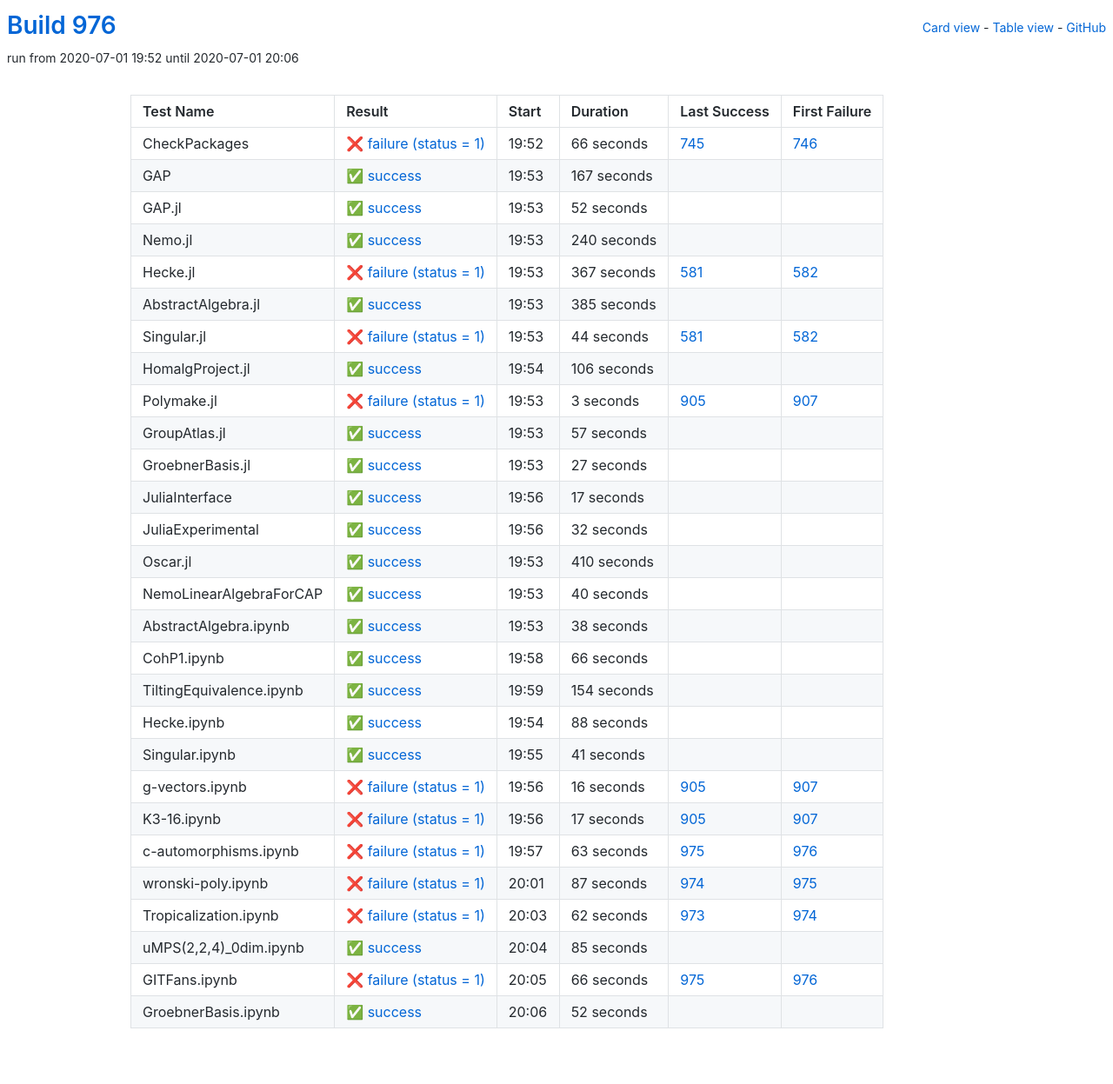
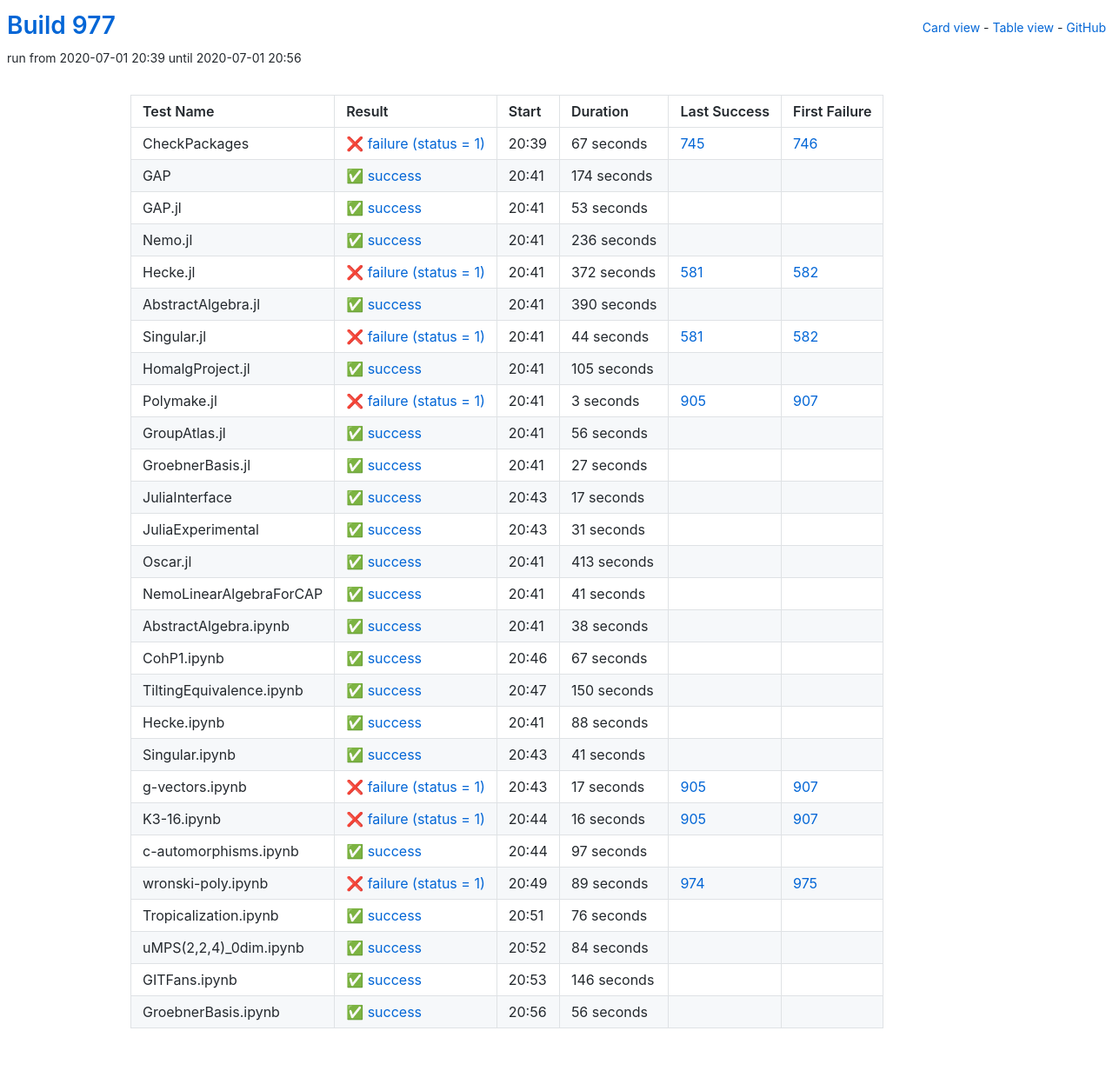
Before and after one commit to oscar-system/oscar-ci-status-1.4, a Jekyll site: the page built from table.html, in a window 1280 px wide. Shown: the whole page at 87% size. Built offline with Jekyll 4.4.1, drawn with Linux system fonts in a browser that asks for light colours.

Commit message:
Build #977

```diff
--- a/_data/ci.yml
+++ b/_data/ci.yml
@@ -1,6 +1,6 @@
 ---
-build: 976
-build_url: https://oscarci.mathematik.uni-kl.de/job/oscar-julia-1.4/976/
+build: 977
+build_url: https://oscarci.mathematik.uni-kl.de/job/oscar-julia-1.4/977/
 job: oscar-julia-1.4
 organization: oscar-system
 repo: oscar-ci-status-1.4
@@ -8,80 +8,80 @@ repourl: https://github.com/oscar-system/oscar-ci-status-1.4
 tests:
 - name: CheckPackages
   id: checkpackages
-  log: https://oscarci.mathematik.uni-kl.de/job/oscar-julia-1.4/976/artifact/logs/build-976/CheckPackages.log
-  start: 2020-07-01 19:52
+  log: https://oscarci.mathematik.uni-kl.de/job/oscar-julia-1.4/977/artifact/logs/build-977/CheckPackages.log
+  start: 2020-07-01 20:39
   success: false
   exitcode: 1
   status: failure
-  duration: 66
+  duration: 67
   last_success: 745
   last_success_url: https://oscarci.mathematik.uni-kl.de/job/oscar-julia-1.4/745/
   first_failure: 746
   first_failure_url: https://oscarci.mathematik.uni-kl.de/job/oscar-julia-1.4/746/
 - name: GAP
   id: gap
-  log: https://oscarci.mathematik.uni-kl.de/job/oscar-julia-1.4/976/artifact/logs/build-976/GAP.log
-  start: 2020-07-01 19:53
+  log: https://oscarci.mathematik.uni-kl.de/job/oscar-julia-1.4/977/artifact/logs/build-977/GAP.log
+  start: 2020-07-01 20:41
   success: true
   exitcode: 0
   status: success
-  duration: 167
+  duration: 174
   last_success: false
   last_success_url:
   first_failure: false
   first_failure_url:
 - name: GAP.jl
   id: gap-jl
-  log: https://oscarci.mathematik.uni-kl.de/job/oscar-julia-1.4/976/artifact/logs/build-976/GAP.jl.log
-  start: 2020-07-01 19:53
+  log: https://oscarci.mathematik.uni-kl.de/job/oscar-julia-1.4/977/artifact/logs/build-977/GAP.jl.log
+  start: 2020-07-01 20:41
   success: true
   exitcode: 0
   status: success
-  duration: 52
+  duration: 53
   last_success: false
   last_success_url:
   first_failure: false
   first_failure_url:
 - name: Nemo.jl
   id: nemo-jl
-  log: https://oscarci.mathematik.uni-kl.de/job/oscar-julia-1.4/976/artifact/logs/build-976/Nemo.jl.log
-  start: 2020-07-01 19:53
+  log: https://oscarci.mathematik.uni-kl.de/job/oscar-julia-1.4/977/artifact/logs/build-977/Nemo.jl.log
+  start: 2020-07-01 20:41
   success: true
   exitcode: 0
   status: success
-  duration: 240
+  duration: 236
   last_success: false
   last_success_url:
   first_failure: false
   first_failure_url:
 - name: Hecke.jl
   id: hecke-jl
-  log: https://oscarci.mathematik.uni-kl.de/job/oscar-julia-1.4/976/artifact/logs/build-976/Hecke.jl.log
-  start: 2020-07-01 19:53
+  log: https://oscarci.mathematik.uni-kl.de/job/oscar-julia-1.4/977/artifact/logs/build-977/Hecke.jl.log
+  start: 2020-07-01 20:41
   success: false
   exitcode: 1
   status: failure
-  duration: 367
+  duration: 372
   last_success: 581
   last_success_url: https://oscarci.mathematik.uni-kl.de/job/oscar-julia-1.4/581/
   first_failure: 582
   first_failure_url: https://oscarci.mathematik.uni-kl.de/job/oscar-julia-1.4/582/
 - name: AbstractAlgebra.jl
   id: abstractalgebra-jl
-  log: https://oscarci.mathematik.uni-kl.de/job/oscar-julia-1.4/976/artifact/logs/build-976/AbstractAlgebra.jl.log
-  start: 2020-07-01 19:53
+  log: https://oscarci.mathematik.uni-kl.de/job/oscar-julia-1.4/977/artifact/logs/build-977/AbstractAlgebra.jl.log
+  start: 2020-07-01 20:41
   success: true
   exitcode: 0
   status: success
-  duration: 385
+  duration: 390
   last_success: false
   last_success_url:
   first_failure: false
   first_failure_url:
 - name: Singular.jl
   id: singular-jl
-  log: https://oscarci.mathematik.uni-kl.de/job/oscar-julia-1.4/976/artifact/logs/build-976/Singular.jl.log
-  start: 2020-07-01 19:53
+  log: https://oscarci.mathematik.uni-kl.de/job/oscar-julia-1.4/977/artifact/logs/build-977/Singular.jl.log
+  start: 2020-07-01 20:41
   success: false
   exitcode: 1
   status: failure
@@ -92,20 +92,20 @@ tests:
   first_failure_url: https://oscarci.mathematik.uni-kl.de/job/oscar-julia-1.4/582/
 - name: HomalgProject.jl
   id: homalgproject-jl
-  log: https://oscarci.mathematik.uni-kl.de/job/oscar-julia-1.4/976/artifact/logs/build-976/HomalgProject.jl.log
-  start: 2020-07-01 19:54
+  log: https://oscarci.mathematik.uni-kl.de/job/oscar-julia-1.4/977/artifact/logs/build-977/HomalgProject.jl.log
+  start: 2020-07-01 20:41
   success: true
   exitcode: 0
   status: success
-  duration: 106
+  duration: 105
   last_success: false
   last_success_url:
   first_failure: false
   first_failure_url:
 - name: Polymake.jl
   id: polymake-jl
-  log: https://oscarci.mathematik.uni-kl.de/job/oscar-julia-1.4/976/artifact/logs/build-976/Polymake.jl.log
-  start: 2020-07-01 19:53
+  log: https://oscarci.mathematik.uni-kl.de/job/oscar-julia-1.4/977/artifact/logs/build-977/Polymake.jl.log
+  start: 2020-07-01 20:41
   success: false
   exitcode: 1
   status: failure
@@ -116,20 +116,20 @@ tests:
   first_failure_url: https://oscarci.mathematik.uni-kl.de/job/oscar-julia-1.4/907/
 - name: GroupAtlas.jl
   id: groupatlas-jl
-  log: https://oscarci.mathematik.uni-kl.de/job/oscar-julia-1.4/976/artifact/logs/build-976/GroupAtlas.jl.log
-  start: 2020-07-01 19:53
+  log: https://oscarci.mathematik.uni-kl.de/job/oscar-julia-1.4/977/artifact/logs/build-977/GroupAtlas.jl.log
+  start: 2020-07-01 20:41
   success: true
   exitcode: 0
   status: success
-  duration: 57
+  duration: 56
   last_success: false
   last_success_url:
   first_failure: false
   first_failure_url:
 - name: GroebnerBasis.jl
   id: groebnerbasis-jl
-  log: https://oscarci.mathematik.uni-kl.de/job/oscar-julia-1.4/976/artifact/logs/build-976/GroebnerBasis.jl.log
-  start: 2020-07-01 19:53
+  log: https://oscarci.mathematik.uni-kl.de/job/oscar-julia-1.4/977/artifact/logs/build-977/GroebnerBasis.jl.log
+  start: 2020-07-01 20:41
   success: true
   exitcode: 0
   status: success
@@ -140,8 +140,8 @@ tests:
   first_failure_url:
 - name: JuliaInterface
   id: juliainterface
-  log: https://oscarci.mathematik.uni-kl.de/job/oscar-julia-1.4/976/artifact/logs/build-976/JuliaInterface.log
-  start: 2020-07-01 19:56
+  log: https://oscarci.mathematik.uni-kl.de/job/oscar-julia-1.4/977/artifact/logs/build-977/JuliaInterface.log
+  start: 2020-07-01 20:43
   success: true
   exitcode: 0
   status: success
@@ -152,44 +152,44 @@ tests:
   first_failure_url:
 - name: JuliaExperimental
   id: juliaexperimental
-  log: https://oscarci.mathematik.uni-kl.de/job/oscar-julia-1.4/976/artifact/logs/build-976/JuliaExperimental.log
-  start: 2020-07-01 19:56
+  log: https://oscarci.mathematik.uni-kl.de/job/oscar-julia-1.4/977/artifact/logs/build-977/JuliaExperimental.log
+  start: 2020-07-01 20:43
   success: true
   exitcode: 0
   status: success
-  duration: 32
+  duration: 31
   last_success: false
   last_success_url:
   first_failure: false
   first_failure_url:
 - name: Oscar.jl
   id: oscar-jl
-  log: https://oscarci.mathematik.uni-kl.de/job/oscar-julia-1.4/976/artifact/logs/build-976/Oscar.jl.log
-  start: 2020-07-01 19:53
+  log: https://oscarci.mathematik.uni-kl.de/job/oscar-julia-1.4/977/artifact/logs/build-977/Oscar.jl.log
+  start: 2020-07-01 20:41
   success: true
   exitcode: 0
   status: success
-  duration: 410
+  duration: 413
   last_success: false
   last_success_url:
   first_failure: false
   first_failure_url:
 - name: NemoLinearAlgebraForCAP
   id: nemolinearalgebraforcap
-  log: https://oscarci.mathematik.uni-kl.de/job/oscar-julia-1.4/976/artifact/logs/build-976/NemoLinearAlgebraForCAP.log
-  start: 2020-07-01 19:53
+  log: https://oscarci.mathematik.uni-kl.de/job/oscar-julia-1.4/977/artifact/logs/build-977/NemoLinearAlgebraForCAP.log
+  start: 2020-07-01 20:41
   success: true
   exitcode: 0
   status: success
-  duration: 40
+  duration: 41
   last_success: false
   last_success_url:
   first_failure: false
   first_failure_url:
 - name: AbstractAlgebra.ipynb
   id: abstractalgebra-ipynb
-  log: https://oscarci.mathematik.uni-kl.de/job/oscar-julia-1.4/976/artifact/logs/build-976/AbstractAlgebra.ipynb.log
-  start: 2020-07-01 19:53
+  log: https://oscarci.mathematik.uni-kl.de/job/oscar-julia-1.4/977/artifact/logs/build-977/AbstractAlgebra.ipynb.log
+  start: 2020-07-01 20:41
   success: true
   exitcode: 0
   status: success
@@ -200,32 +200,32 @@ tests:
   first_failure_url:
 - name: CohP1.ipynb
   id: cohp1-ipynb
-  log: https://oscarci.mathematik.uni-kl.de/job/oscar-julia-1.4/976/artifact/logs/build-976/CohP1.ipynb.log
-  start: 2020-07-01 19:58
+  log: https://oscarci.mathematik.uni-kl.de/job/oscar-julia-1.4/977/artifact/logs/build-977/CohP1.ipynb.log
+  start: 2020-07-01 20:46
   success: true
   exitcode: 0
   status: success
-  duration: 66
+  duration: 67
   last_success: false
   last_success_url:
   first_failure: false
   first_failure_url:
 - name: TiltingEquivalence.ipynb
   id: tiltingequivalence-ipynb
-  log: https://oscarci.mathematik.uni-kl.de/job/oscar-julia-1.4/976/artifact/logs/build-976/TiltingEquivalence.ipynb.log
-  start: 2020-07-01 19:59
+  log: https://oscarci.mathematik.uni-kl.de/job/oscar-julia-1.4/977/artifact/logs/build-977/TiltingEquivalence.ipynb.log
+  start: 2020-07-01 20:47
   success: true
   exitcode: 0
   status: success
-  duration: 154
+  duration: 150
   last_success: false
   last_success_url:
   first_failure: false
   first_failure_url:
 - name: Hecke.ipynb
   id: hecke-ipynb
-  log: https://oscarci.mathematik.uni-kl.de/job/oscar-julia-1.4/976/artifact/logs/build-976/Hecke.ipynb.log
-  start: 2020-07-01 19:54
+  log: https://oscarci.mathematik.uni-kl.de/job/oscar-julia-1.4/977/artifact/logs/build-977/Hecke.ipynb.log
+  start: 2020-07-01 20:41
   success: true
   exitcode: 0
   status: success
@@ -236,8 +236,8 @@ tests:
   first_failure_url:
 - name: Singular.ipynb
   id: singular-ipynb
-  log: https://oscarci.mathematik.uni-kl.de/job/oscar-julia-1.4/976/artifact/logs/build-976/Singular.ipynb.log
-  start: 2020-07-01 19:55
+  log: https://oscarci.mathematik.uni-kl.de/job/oscar-julia-1.4/977/artifact/logs/build-977/Singular.ipynb.log
+  start: 2020-07-01 20:43
   success: true
   exitcode: 0
   status: success
@@ -248,8 +248,20 @@ tests:
   first_failure_url:
 - name: g-vectors.ipynb
   id: g-vectors-ipynb
-  log: https://oscarci.mathematik.uni-kl.de/job/oscar-julia-1.4/976/artifact/logs/build-976/g-vectors.ipynb.log
-  start: 2020-07-01 19:56
+  log: https://oscarci.mathematik.uni-kl.de/job/oscar-julia-1.4/977/artifact/logs/build-977/g-vectors.ipynb.log
+  start: 2020-07-01 20:43
+  success: false
+  exitcode: 1
+  status: failure
+  duration: 17
+  last_success: 905
+  last_success_url: https://oscarci.mathematik.uni-kl.de/job/oscar-julia-1.4/905/
+  first_failure: 907
+  first_failure_url: https://oscarci.mathematik.uni-kl.de/job/oscar-julia-1.4/907/
+- name: K3-16.ipynb
+  id: k3-16-ipynb
+  log: https://oscarci.mathematik.uni-kl.de/job/oscar-julia-1.4/977/artifact/logs/build-977/K3-16.ipynb.log
+  start: 2020-07-01 20:44
   success: false
   exitcode: 1
   status: failure
@@ -258,87 +270,75 @@ tests:
   last_success_url: https://oscarci.mathematik.uni-kl.de/job/oscar-julia-1.4/905/
   first_failure: 907
   first_failure_url: https://oscarci.mathematik.uni-kl.de/job/oscar-julia-1.4/907/
-- name: K3-16.ipynb
-  id: k3-16-ipynb
-  log: https://oscarci.mathematik.uni-kl.de/job/oscar-julia-1.4/976/artifact/logs/build-976/K3-16.ipynb.log
-  start: 2020-07-01 19:56
+- name: c-automorphisms.ipynb
+  id: c-automorphisms-ipynb
+  log: https://oscarci.mathematik.uni-kl.de/job/oscar-julia-1.4/977/artifact/logs/build-977/c-automorphisms.ipynb.log
+  start: 2020-07-01 20:44
+  success: true
+  exitcode: 0
+  status: success
+  duration: 97
+  last_success: false
+  last_success_url:
+  first_failure: false
+  first_failure_url:
+- name: wronski-poly.ipynb
+  id: wronski-poly-ipynb
+  log: https://oscarci.mathematik.uni-kl.de/job/oscar-julia-1.4/977/artifact/logs/build-977/wronski-poly.ipynb.log
+  start: 2020-07-01 20:49
   success: false
   exitcode: 1
   status: failure
-  duration: 17
-  last_success: 905
-  last_success_url: https://oscarci.mathematik.uni-kl.de/job/oscar-julia-1.4/905/
-  first_failure: 907
-  first_failure_url: https://oscarci.mathematik.uni-kl.de/job/oscar-julia-1.4/907/
-- name: c-automorphisms.ipynb
-  id: c-automorphisms-ipynb
-  log: https://oscarci.mathematik.uni-kl.de/job/oscar-julia-1.4/976/artifact/logs/build-976/c-automorphisms.ipynb.log
-  start: 2020-07-01 19:57
-  success: false
-  exitcode: 1
-  status: failure
-  duration: 63
-  last_success: 975
-  last_success_url: https://oscarci.mathematik.uni-kl.de/job/oscar-julia-1.4/975/
-  first_failure: 976
-  first_failure_url: https://oscarci.mathematik.uni-kl.de/job/oscar-julia-1.4/976/
-- name: wronski-poly.ipynb
-  id: wronski-poly-ipynb
-  log: https://oscarci.mathematik.uni-kl.de/job/oscar-julia-1.4/976/artifact/logs/build-976/wronski-poly.ipynb.log
-  start: 2020-07-01 20:01
-  success: false
-  exitcode: 1
-  status: failure
-  duration: 87
+  duration: 89
   last_success: 974
   last_success_url: https://oscarci.mathematik.uni-kl.de/job/oscar-julia-1.4/974/
   first_failure: 975
   first_failure_url: https://oscarci.mathematik.uni-kl.de/job/oscar-julia-1.4/975/
 - name: Tropicalization.ipynb
   id: tropicalization-ipynb
-  log: https://oscarci.mathematik.uni-kl.de/job/oscar-julia-1.4/976/artifact/logs/build-976/Tropicalization.ipynb.log
-  start: 2020-07-01 20:03
-  success: false
-  exitcode: 1
-  status: failure
-  duration: 62
-  last_success: 973
-  last_success_url: https://oscarci.mathematik.uni-kl.de/job/oscar-julia-1.4/973/
-  first_failure: 974
-  first_failure_url: https://oscarci.mathematik.uni-kl.de/job/oscar-julia-1.4/974/
-- name: uMPS(2,2,4)_0dim.ipynb
-  id: umps-2-2-4-0dim-ipynb
-  log: https://oscarci.mathematik.uni-kl.de/job/oscar-julia-1.4/976/artifact/logs/build-976/uMPS-2-2-4-_0dim.ipynb.log
-  start: 2020-07-01 20:04
+  log: https://oscarci.mathematik.uni-kl.de/job/oscar-julia-1.4/977/artifact/logs/build-977/Tropicalization.ipynb.log
+  start: 2020-07-01 20:51
   success: true
   exitcode: 0
   status: success
-  duration: 85
+  duration: 76
+  last_success: false
+  last_success_url:
+  first_failure: false
+  first_failure_url:
+- name: uMPS(2,2,4)_0dim.ipynb
+  id: umps-2-2-4-0dim-ipynb
+  log: https://oscarci.mathematik.uni-kl.de/job/oscar-julia-1.4/977/artifact/logs/build-977/uMPS-2-2-4-_0dim.ipynb.log
+  start: 2020-07-01 20:52
+  success: true
+  exitcode: 0
+  status: success
+  duration: 84
   last_success: false
   last_success_url:
   first_failure: false
   first_failure_url:
 - name: GITFans.ipynb
   id: gitfans-ipynb
-  log: https://oscarci.mathematik.uni-kl.de/job/oscar-julia-1.4/976/artifact/logs/build-976/GITFans.ipynb.log
-  start: 2020-07-01 20:05
-  success: false
-  exitcode: 1
-  status: failure
-  duration: 66
-  last_success: 975
-  last_success_url: https://oscarci.mathematik.uni-kl.de/job/oscar-julia-1.4/975/
-  first_failure: 976
-  first_failure_url: https://oscarci.mathematik.uni-kl.de/job/oscar-julia-1.4/976/
-- name: GroebnerBasis.ipynb
-  id: groebnerbasis-ipynb
-  log: https://oscarci.mathematik.uni-kl.de/job/oscar-julia-1.4/976/artifact/logs/build-976/GroebnerBasis.ipynb.log
-  start: 2020-07-01 20:06
+  log: https://oscarci.mathematik.uni-kl.de/job/oscar-julia-1.4/977/artifact/logs/build-977/GITFans.ipynb.log
+  start: 2020-07-01 20:53
   success: true
   exitcode: 0
   status: success
-  duration: 52
+  duration: 146
   last_success: false
   last_success_url:
   first_failure: false
   first_failure_url:
+- name: GroebnerBasis.ipynb
+  id: groebnerbasis-ipynb
+  log: https://oscarci.mathematik.uni-kl.de/job/oscar-julia-1.4/977/artifact/logs/build-977/GroebnerBasis.ipynb.log
+  start: 2020-07-01 20:56
+  success: true
+  exitcode: 0
+  status: success
+  duration: 56
+  last_success: false
+  last_success_url:
+  first_failure: false
+  first_failure_url:
```
Also changed, not shown: README.md.
